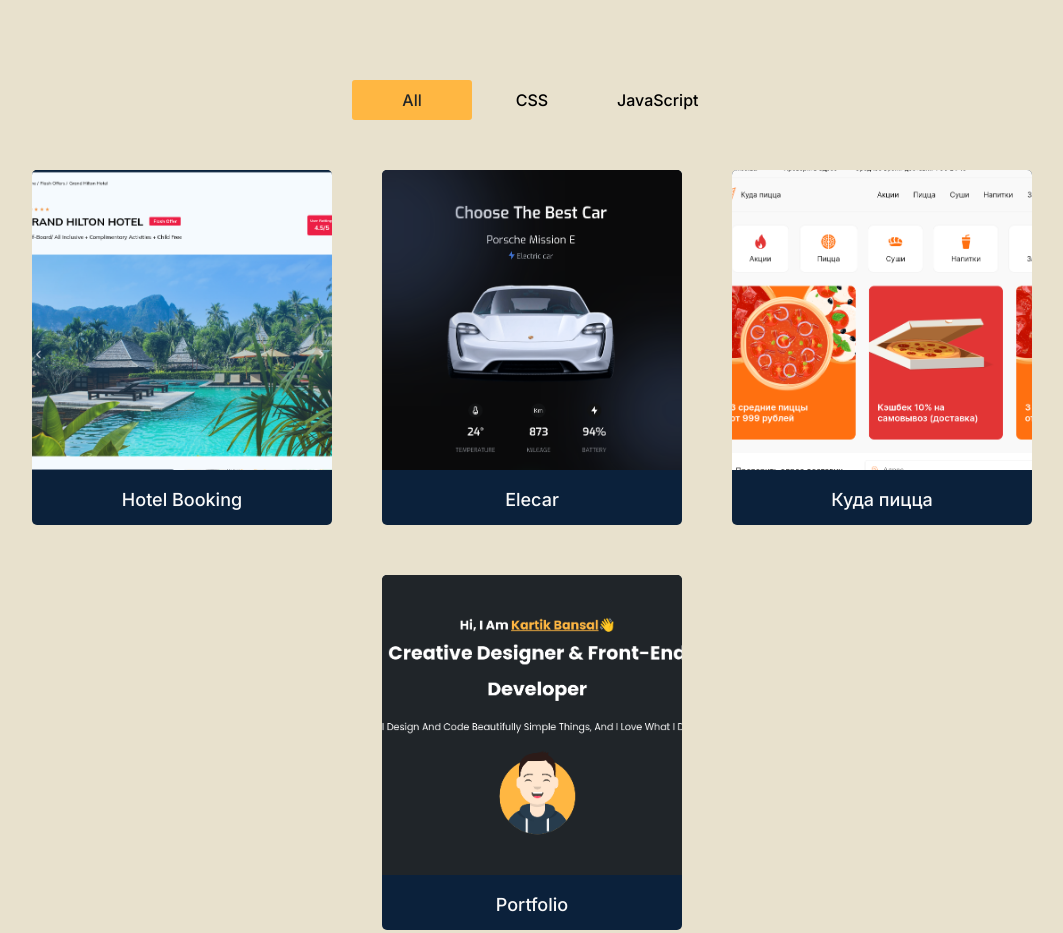
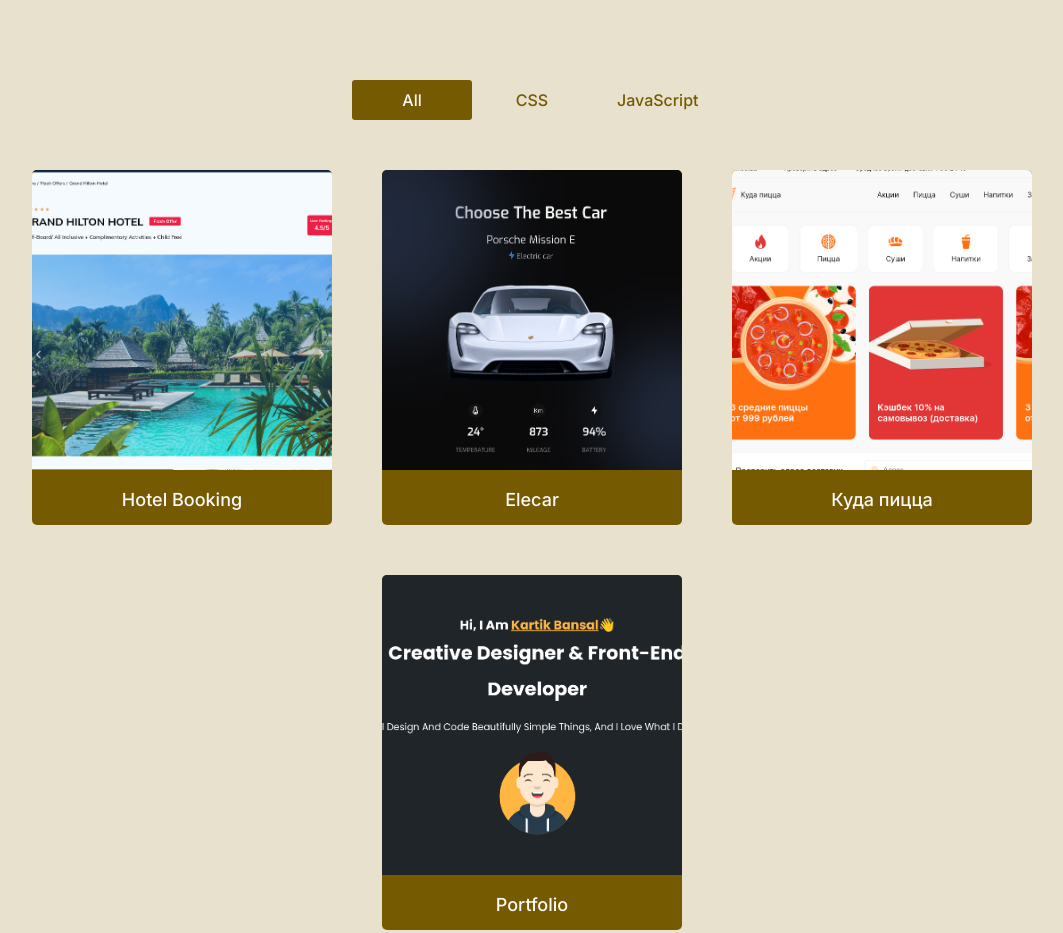
Before and after one commit to ergashoveldor/portfoliowebsite, a plain HTML site: page index.html in a window 1280 px wide. Shown: the top 933 px of the page, without its empty margins (108-1171 px from the left). Drawn offline with Linux system fonts and the light colour scheme.

Commit message:
replace list background color

```diff
--- a/script.js
+++ b/script.js
@@ -7,6 +7,7 @@ for (let i = 0; i < list.length; i++) {
       list[j].classList.remove("active");
     }
     this.classList.add("active");
+    list.sty
 
     let dataFilter = this.getAttribute("data-filter");
 
@@ -19,6 +20,7 @@ for (let i = 0; i < list.length; i++) {
       ) {
         card[k].classList.remove("hide");
         card[k].classList.add("active");
+
       }
     }
   });
--- a/style.css
+++ b/style.css
@@ -28,11 +28,12 @@ ul {
   cursor: pointer;
   font-weight: 500;
   width: 120px;
+  color: #755a01;
 }
 
 ul li.active {
-  background-color: #FFB742;
-  color: #212529;
+  background-color: #755a01;
+  color: #f9f9f9;
   border-radius: 3px;
 }
 
@@ -50,7 +51,7 @@ ul li.active {
 }
 
 .card {
-  background-color: rgb(11, 33, 59);
+  background-color: #755a01;
   border-radius: 5px;
 }
 
```
